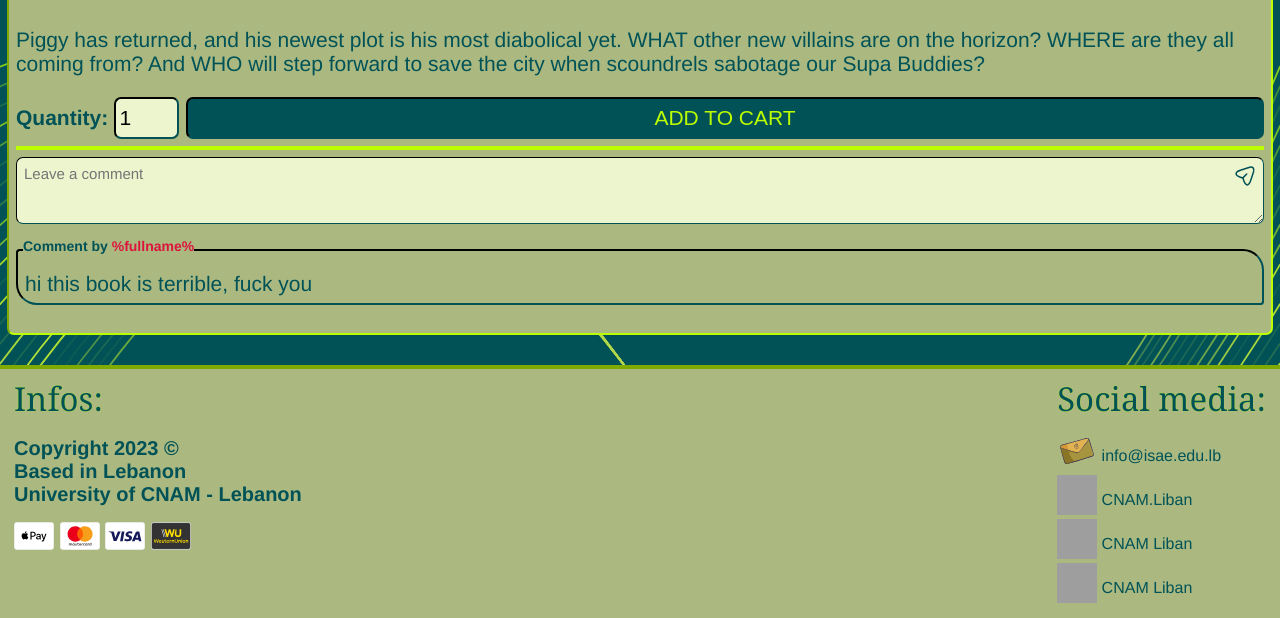
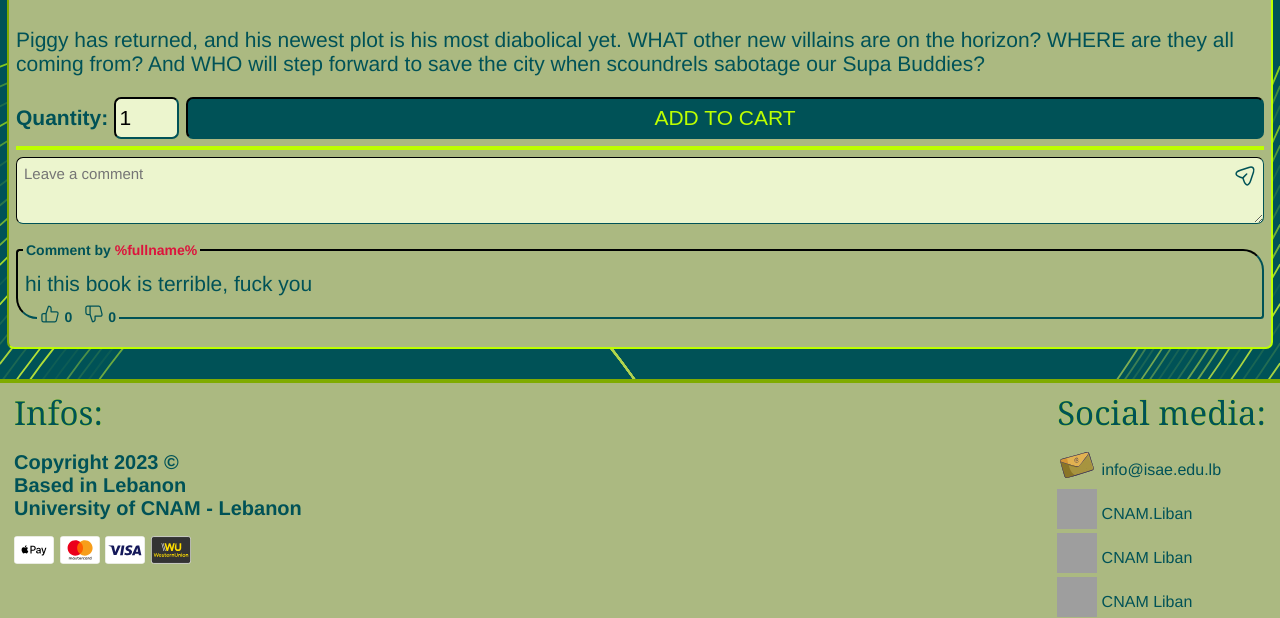
Before and after one commit to GitJason33/library_cnam, a PHP site: page /specimen.html in a window 1280 px wide. Shown: the part 877-1495 px from the top of the page. Run offline with PHP 8.4, Linux system fonts and the light colour scheme; style sheets or scripts are compiled from the project's sources; grey boxes are pictures that could not be loaded.

Commit message:
finished the book details page

```diff
--- a/en/SCSS/book-detail.scss
+++ b/en/SCSS/book-detail.scss
@@ -77,7 +77,7 @@ main .container{
       background-color: $light;
       border: bord();
       border-radius: $radius;
-      padding: $pad $pad/2;
+      padding: $pad calc($pad/2);
     }
     button{
       display: block;
@@ -106,7 +106,7 @@ main .container{
   }
 
   // like and dislike buttons ----------------
-  #form-rate{
+  #form-rate, #comment-rate{
     padding-bottom: $pad;
     button{
       all: unset;
@@ -154,17 +154,34 @@ main .container{
         position: absolute;
         top: -$pad;
         left: $pad;
-        @include media($laptop){ top: -$pad *1.5; }
+        padding: 0 3px;
+        @include media($small){ font-size: 11px; }
 
-        span{ color: crimson; font-size: 14px; }
+        span{
+          color: crimson;
+          font-size: 14px;
+          @include media($small){ font-size: 11px; }
+        }
       }
       p{
         border: bord();
-        border-radius: $radius/2 $radius*3;
-        padding: $pad;
-        padding-top: $pad*3;
+        border-radius: calc($radius/2) $radius*3;
+        padding: $pad*3 $pad;
       }
+    }
+    #comment-rate{
+      background-color: $extraCol;
+      position: absolute;
+      padding: 0 3px;
+      bottom: -$pad;
+      left: $pad*3;
 
+      button{ border: none; padding: 0; }
+      strong{
+        padding-right: $pad;
+        @include responsive-size(12px, 14px, 14px, 14px);
+        &:last-child { padding: 0; }
+      }
     }
     //
   }
--- a/en/css/book-detail.css
+++ b/en/css/book-detail.css
@@ -156,22 +156,22 @@ main .container li, main .container span, main .container input, main .container
     font-size: 21px;
   }
 }
-main .container #form-rate {
+main .container #form-rate, main .container #comment-rate {
   padding-bottom: 7px;
 }
-main .container #form-rate button {
+main .container #form-rate button, main .container #comment-rate button {
   all: unset;
   cursor: pointer;
   border-right: 2px inset #005257;
   padding: 7px;
 }
-main .container #form-rate button:last-child {
+main .container #form-rate button:last-child, main .container #comment-rate button:last-child {
   border-right: none;
 }
-main .container #form-rate button:first-child {
+main .container #form-rate button:first-child, main .container #comment-rate button:first-child {
   padding-left: 0;
 }
-main .container #form-rate svg {
+main .container #form-rate svg, main .container #comment-rate svg {
   position: relative;
   top: 2px;
 }
@@ -209,19 +209,57 @@ main .container #comments .aComment b {
   position: absolute;
   top: -7px;
   left: 7px;
+  padding: 0 3px;
 }
-@media only screen and (min-width: 992px) {
+@media only screen and (max-width: 300px) {
   main .container #comments .aComment b {
-    top: -10.5px;
+    font-size: 11px;
   }
 }
 main .container #comments .aComment b span {
   color: crimson;
   font-size: 14px;
 }
+@media only screen and (max-width: 300px) {
+  main .container #comments .aComment b span {
+    font-size: 11px;
+  }
+}
 main .container #comments .aComment p {
   border: 2px inset #005257;
   border-radius: 3.5px 21px;
-  padding: 7px;
-  padding-top: 21px;
+  padding: 21px 7px;
+}
+main .container #comments #comment-rate {
+  background-color: #ABB981;
+  position: absolute;
+  padding: 0 3px;
+  bottom: -7px;
+  left: 21px;
+}
+main .container #comments #comment-rate button {
+  border: none;
+  padding: 0;
+}
+main .container #comments #comment-rate strong {
+  padding-right: 7px;
+  font-size: 14px;
+}
+@media only screen and (max-width: 300px) {
+  main .container #comments #comment-rate strong {
+    font-size: 12px;
+  }
+}
+@media only screen and (min-width: 500px) {
+  main .container #comments #comment-rate strong {
+    font-size: 14px;
+  }
+}
+@media only screen and (min-width: 992px) {
+  main .container #comments #comment-rate strong {
+    font-size: 14px;
+  }
+}
+main .container #comments #comment-rate strong:last-child {
+  padding: 0;
 }/*# sourceMappingURL=book-detail.css.map */
--- a/en/js/for-details.js
+++ b/en/js/for-details.js
@@ -15,9 +15,12 @@ const addFavorite = () =>{
 }
 
 
-const giveLike = () => {
-  let icon = document.querySelector("#like svg path");
-  let icon2 = document.querySelector("#dislike svg path");
+const giveLike = (th) => {
+  // .like -> svg -> path
+  let icon = th.querySelector("svg path");
+
+  // parent of .like -> .dislike -> svg -> path
+  let icon2 = th.parentElement.querySelector(".dislike svg path");
 
   // add the green effect or remove it
   if(icon.getAttribute('fill') == 'none' && icon.getAttribute('stroke-width') == 1.5){
@@ -36,9 +39,12 @@ const giveLike = () => {
   icon2.setAttribute('stroke', '#005257');
 }
 
-const giveDislike = () => {
-  let icon = document.querySelector("#dislike svg path");
-  let icon2 = document.querySelector("#like svg path");
+const giveDislike = (th) => {
+  // .dislike -> svg -> path
+  let icon = th.querySelector("svg path");
+
+  // parent of .dislike -> .like -> svg -> path
+  let icon2 = th.parentElement.querySelector(".like svg path");
 
   // add the green effect or remove it
   if(icon.getAttribute('fill') == 'none' && icon.getAttribute('stroke-width') == '1.5'){
--- a/specimen.html
+++ b/specimen.html
@@ -55,7 +55,7 @@
 
           <!-- manipulate colors thru stroke and fill attributes in svg, use rgb(19, 204, 19) as green, crimson as red -->
           <form action="like-dislike.php" id="form-rate">
-            <button type="button" id="like" name="like" onclick="giveLike()">
+            <button type="button" class="like" name="like" onclick="giveLike(this)">
               <span>Like</span>
               <svg width="24px" height="24px" viewBox="0 0 24 24">
                 <g id="Complete">
@@ -66,7 +66,7 @@
               </svg>
             </button>
 
-            <button type="button" id="dislike" name="dislike" onclick="giveDislike()">
+            <button type="button" class="dislike" name="dislike" onclick="giveDislike(this)">
               <span>Dislike</span>
               <svg width="24px" height="24px" viewBox="0 0 24 24">
                 <g id="Complete"><g id="thumbs-down">
@@ -110,6 +110,28 @@
           <p>
             hi this book is terrible, fuck you
           </p>
+          <form action="like-dislike.php" id="comment-rate">
+            <button type="button" class="like" name="like-comment" onclick="giveLike(this)">
+              <svg width="20px" height="20px" viewBox="0 0 24 24">
+                <g id="Complete">
+                  <g id="thumbs-up">
+                    <path d="M7.3,11.4,10.1,3a.6.6,0,0,1,.8-.3l1,.5a2.6,2.6,0,0,1,1.4,2.3V9.4h6.4a2,2,0,0,1,1.9,2.5l-2,8a2,2,0,0,1-1.9,1.5H4.3a2,2,0,0,1-2-2v-6a2,2,0,0,1,2-2h3v10" fill="none" stroke="#005257" stroke-linecap="round" stroke-linejoin="round" stroke-width="1.5"/>
+                  </g>
+                </g>
+              </svg>
+            </button>
+            <strong>0</strong>
+
+            <button type="button" class="dislike" name="dislike-comment" onclick="giveDislike(this)">
+              <svg width="20px" height="20px" viewBox="0 0 24 24">
+                <g id="Complete"><g id="thumbs-down">
+
+                  <path d="M7.3,12.6,10.1,21a.6.6,0,0,0,.8.3l1-.5a2.6,2.6,0,0,0,1.4-2.3V14.6h6.4a2,2,0,0,0,1.9-2.5l-2-8a2,2,0,0,0-1.9-1.5H4.3a2,2,0,0,0-2,2v6a2,2,0,0,0,2,2h3V2.6" fill="none" stroke="#005257" stroke-linecap="round" stroke-linejoin="round" stroke-width="1.5"/>
+                </g></g>
+              </svg>
+            </button>
+            <strong>0</strong>
+          </form>
         </div>
       </section>
     </div>
```
Also changed, not shown: 1 other file.
